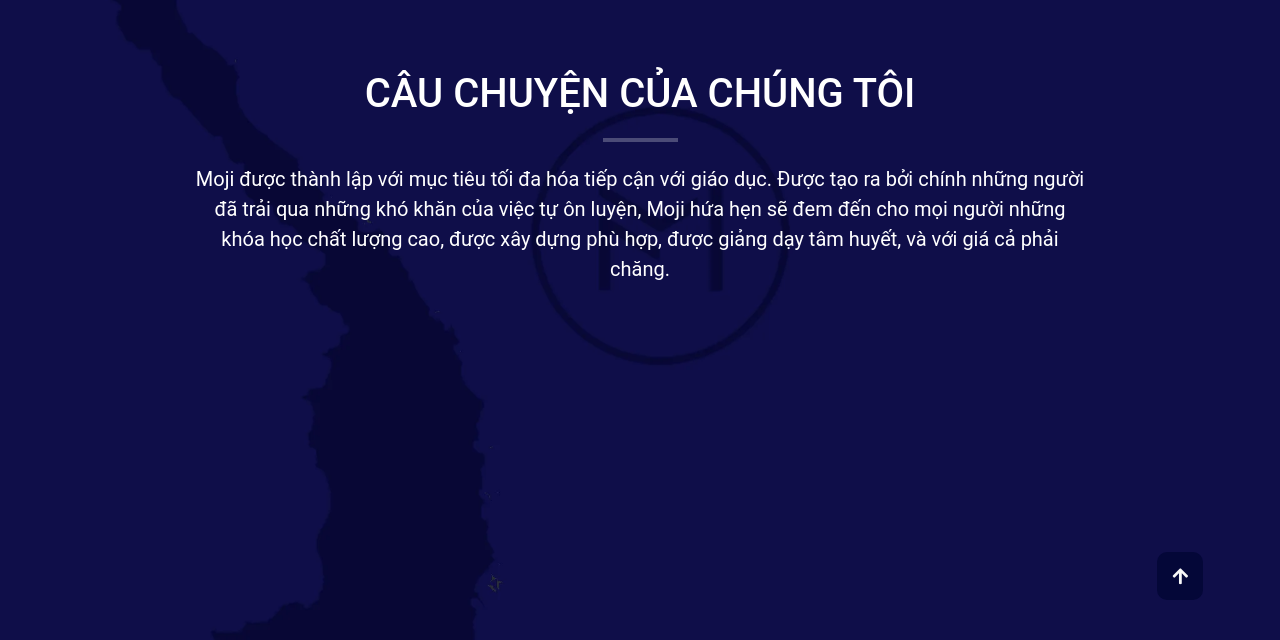
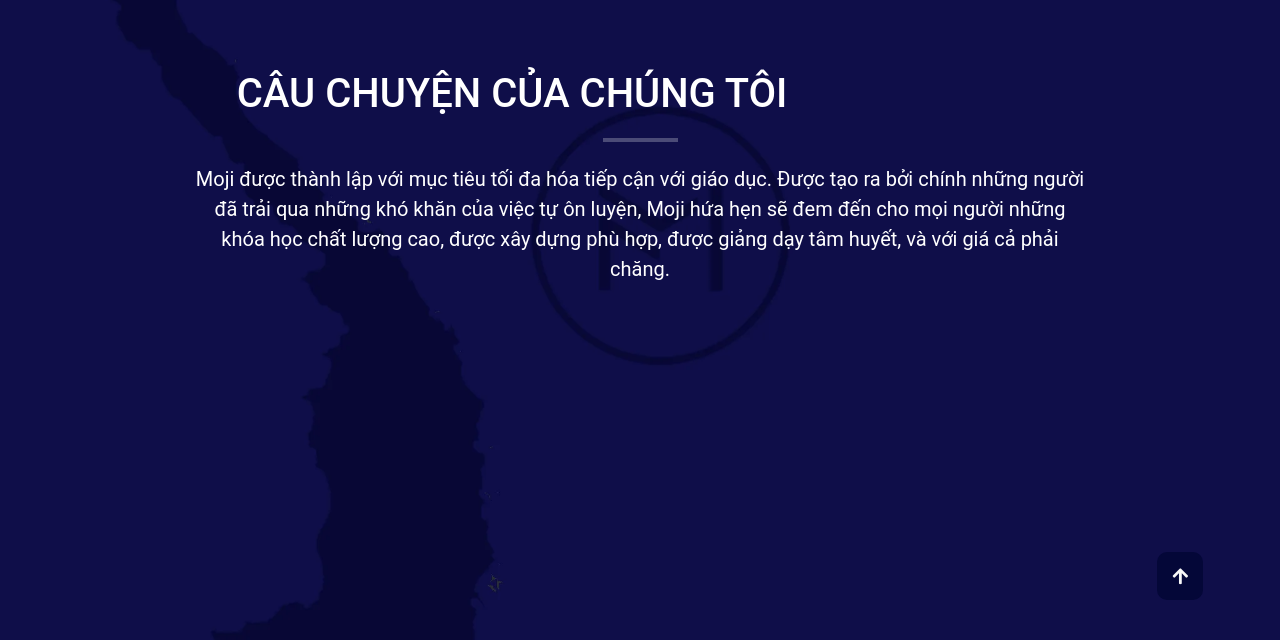
Before and after one commit to nl1cs/moji, a plain HTML site: page about.html in a window 1280 px wide. Shown: the part 160-800 px from the top of the page. Drawn offline with nearby package versions, Linux system fonts and the light colour scheme.

Commit message:
minor fix

```diff
--- a/about.html
+++ b/about.html
@@ -1,6 +1,7 @@
 <!DOCTYPE html>
 <html>
 <head>
+  <meta charset="UTF-8">
   <script src="https://code.jquery.com/jquery-3.6.0.slim.js" integrity="sha256-HwWONEZrpuoh951cQD1ov2HUK5zA5DwJ1DNUXaM6FsY=" crossorigin="anonymous"></script>
     <meta name="viewport" content="width=device-width, initial-scale=1.0">
 <link href="https://cdn.jsdelivr.net/npm/bootstrap@5.2.0/dist/css/bootstrap.min.css" rel="stylesheet" integrity="sha384-gH2yIJqKdNHPEq0n4Mqa/HGKIhSkIHeL5AyhkYV8i59U5AR6csBvApHHNl/vI1Bx" crossorigin="anonymous">
@@ -38,7 +39,7 @@
 
       <div class="story-start text-center">
 
-        <h1>CÂU CHUYỆN CỦA CHÚNG TÔI</h1>
+        <h1 style="width: 80%">CÂU CHUYỆN CỦA CHÚNG TÔI</h1>
         <hr style="width:75px;border: 2px solid white;background-color: white;margin-bottom: 22px">
         <p class="text-center">Moji được thành lập với mục tiêu tối đa hóa tiếp cận với giáo dục. Được tạo ra bởi chính những người đã
       trải qua những khó khăn của việc tự ôn luyện, Moji hứa hẹn sẽ đem đến cho mọi người những khóa học chất lượng cao, được xây dựng phù hợp,
```
Also changed, not shown: contact.html (+1 -0 lines), events.html (+1 -0 lines), index.html (+1 -0 lines), sat.html (+1 -0 lines).
